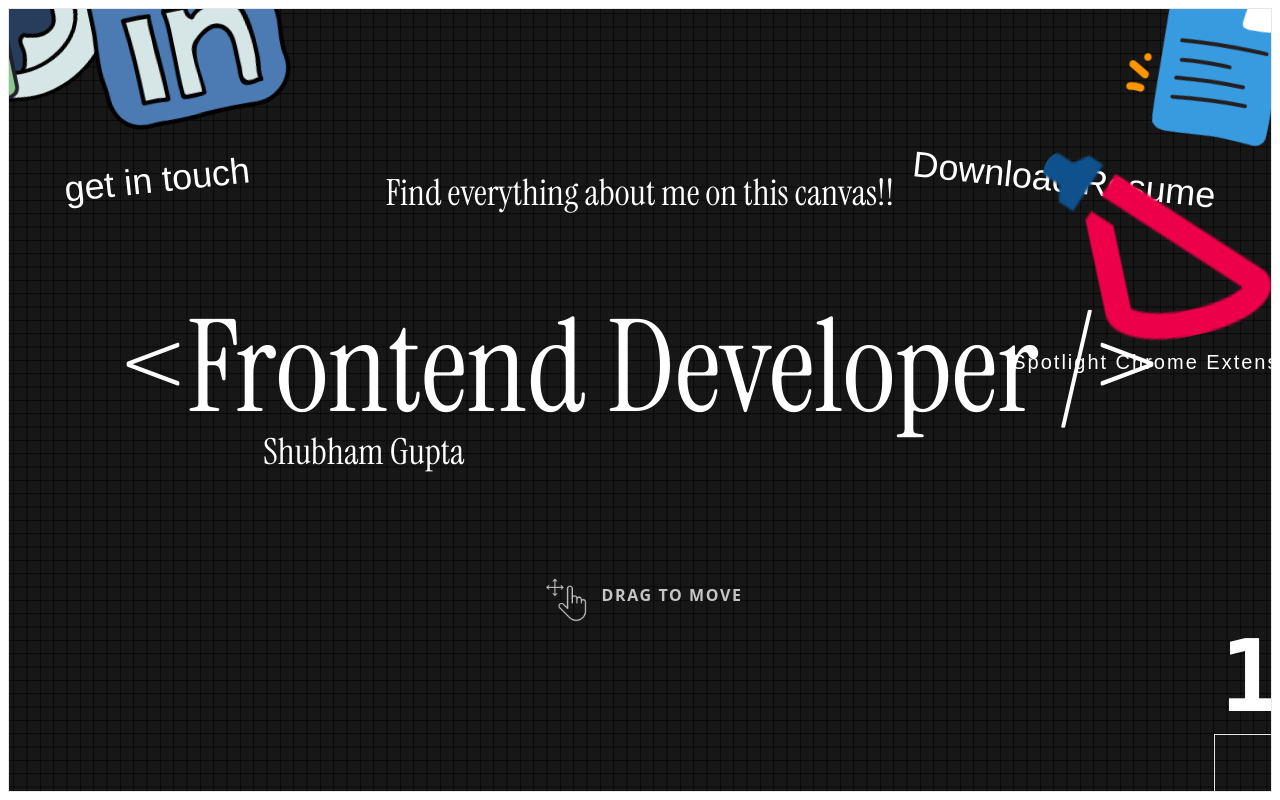
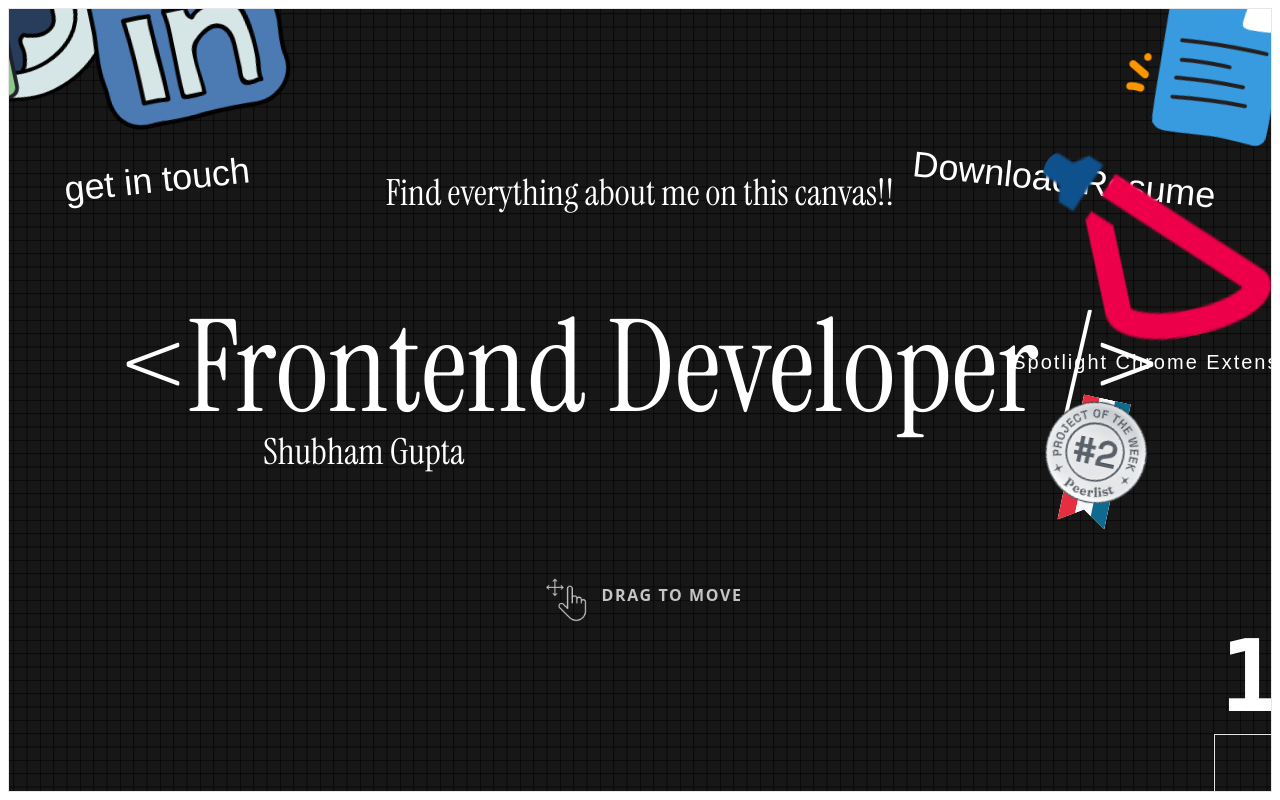
Before and after one commit to 10shubham01/my-portfolio, a Next.js app: page / in a window 1280 px wide. Built offline with nearby package versions, Linux system fonts and the light colour scheme; no server answers; a web font is replaced by a local one.

Commit message:
peerlist tag added

```diff
--- a/app/page.tsx
+++ b/app/page.tsx
@@ -134,6 +134,25 @@ export default function Home() {
               <a href="/public/file.svg" className="size-full" download></a>
             </motion.div>
             <motion.div
+
+               drag
+              onClickCapture={() => {
+                if (!dragging) {
+                  window.open(
+                    "https://peerlist.io/10shubham01/project/shubhams-portfolio",
+                    "_blank"
+                  );
+                  sendGTMEvent({
+                    event: "ResumeDownloaded",
+                    value: true,
+                  });
+                }
+              }}
+              onDragStart={handleDragStart}
+              onDragEnd={handleDragEnd}
+              dragMomentum={false}
+              className="bg-[url('/week_medal_2.svg')] size-32 bg-contain bg-no-repeat hover:rotate-0 hover:scale-105 transition-all cursor-grab hover:saturate-200 absolute top-1/2 right-28 rotate-12"></motion.div>
+            <motion.div
               drag
               onClickCapture={() => {
                 if (!dragging) {
```
Also changed, not shown: public/week_medal_2.svg (added).
